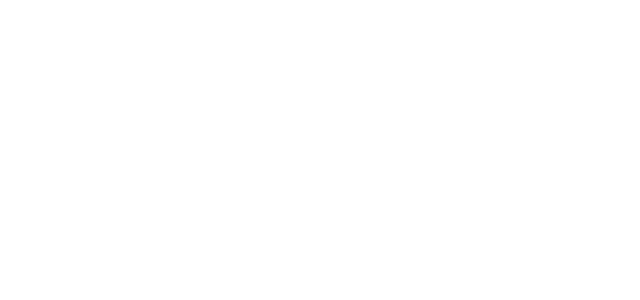
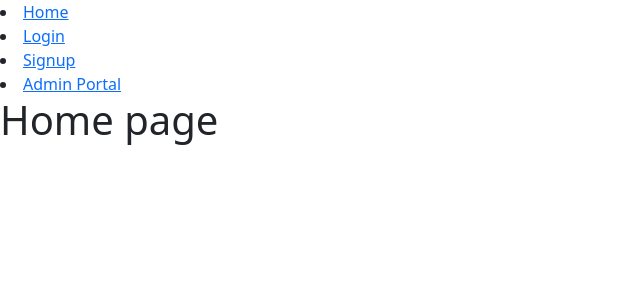
Before and after one commit to StefWebDesigner/RevX, a React (Create React App) app in the folder projectapp/: page / in a window 1280 px wide. Shown: the top 300 px of the page, without its empty margins (0-640 px from the left). Built offline with nearby package versions, Linux system fonts and the light colour scheme.

Commit message:
Router set / (adminnav & adminnav) / (home & nav)

```diff
--- a/projectapp/src/App.js
+++ b/projectapp/src/App.js
@@ -1,13 +1,23 @@
 import './App.css';
 import 'bootstrap/dist/css/bootstrap.min.css';
+import {BrowserRouter as Router, Route, Routes} from "react-router-dom";
+import Admin from "./components/admin/Admin";
+import Signup from "./components/users-comps/Signup";
+import Login from "./components/users-comps/Login";
+import Home from "./components/home/Home";
 
 
 function App() {
   return (
       <>
-
-
-
+          <Router>
+              <Routes>
+                  <Route path="/" element={<Home/>}/>
+                  <Route path="/login" element={<Login/>}/>
+                  <Route path="/signup" element={<Signup/>}/>
+                  <Route path="/admin" element={<Admin/>}/>
+              </Routes>
+          </Router>
       </>
   );
 }
--- /dev/null
+++ b/projectapp/src/components/admin/Admin.js
@@ -0,0 +1,12 @@
+import React from 'react';
+import AdminNavbar from "./AdminNavbar";
+
+const Admin = () => {
+    return (
+        <>
+            <AdminNavbar/>
+        </>
+    );
+};
+
+export default Admin;
--- /dev/null
+++ b/projectapp/src/components/admin/AdminNavbar.js
@@ -0,0 +1,17 @@
+import React from 'react';
+import {Link} from "react-router-dom";
+
+const AdminNavbar = () => {
+    return (
+        <>
+            <nav>
+                <li><Link to="/">Home</Link></li>
+                <li><a href="">Something</a></li>
+                <li><a href="">Something</a></li>
+                <li><a href="">Stats</a></li>
+            </nav>
+        </>
+    );
+};
+
+export default AdminNavbar;
--- /dev/null
+++ b/projectapp/src/components/home/Footer.js
@@ -0,0 +1,11 @@
+import React from 'react';
+
+const Footer = () => {
+    return (
+        <>
+
+        </>
+    );
+};
+
+export default Footer;
--- /dev/null
+++ b/projectapp/src/components/home/Home.js
@@ -0,0 +1,18 @@
+import React from 'react';
+import Main from "./Main";
+import Footer from "./Footer";
+import Navbar from "../navbar/Navbar";
+
+const Home = () => {
+    return (
+        <>
+            <Navbar/>
+            <Main/>
+            <Footer/>
+
+
+        </>
+    );
+};
+
+export default Home;
--- /dev/null
+++ b/projectapp/src/components/home/Main.js
@@ -0,0 +1,13 @@
+import React from 'react';
+
+const Main = () => {
+    return (
+        <>
+
+            <h1>Home page</h1>
+
+        </>
+    );
+};
+
+export default Main;
--- /dev/null
+++ b/projectapp/src/components/navbar/Navbar.js
@@ -0,0 +1,17 @@
+import React from 'react';
+import {Link} from "react-router-dom";
+
+const Navbar = () => {
+    return (
+        <>
+            <nav>
+                <li><Link to="/">Home</Link></li>
+                <li><Link to="/login">Login</Link></li>
+                <li><Link to="/signup">Signup</Link></li>
+                <li><Link to="/admin">Admin Portal</Link></li>
+            </nav>
+        </>
+    );
+};
+
+export default Navbar;
--- /dev/null
+++ b/projectapp/src/components/users-comps/Login.js
@@ -0,0 +1,12 @@
+import React from 'react';
+import Navbar from "../navbar/Navbar";
+
+const Login = () => {
+    return (
+        <>
+            <Navbar/>
+        </>
+    );
+};
+
+export default Login;
--- /dev/null
+++ b/projectapp/src/components/users-comps/Signup.js
@@ -0,0 +1,12 @@
+import React from 'react';
+import Navbar from "../navbar/Navbar";
+
+const Signup = () => {
+    return (
+        <>
+            <Navbar/>
+        </>
+    );
+};
+
+export default Signup;
--- /dev/null
+++ b/projectapp/src/dataStore/dataStore.js
@@ -0,0 +1,5 @@
+import React from "react";
+
+const DataContext = React.createContext(null);
+
+export default DataContext;
```
